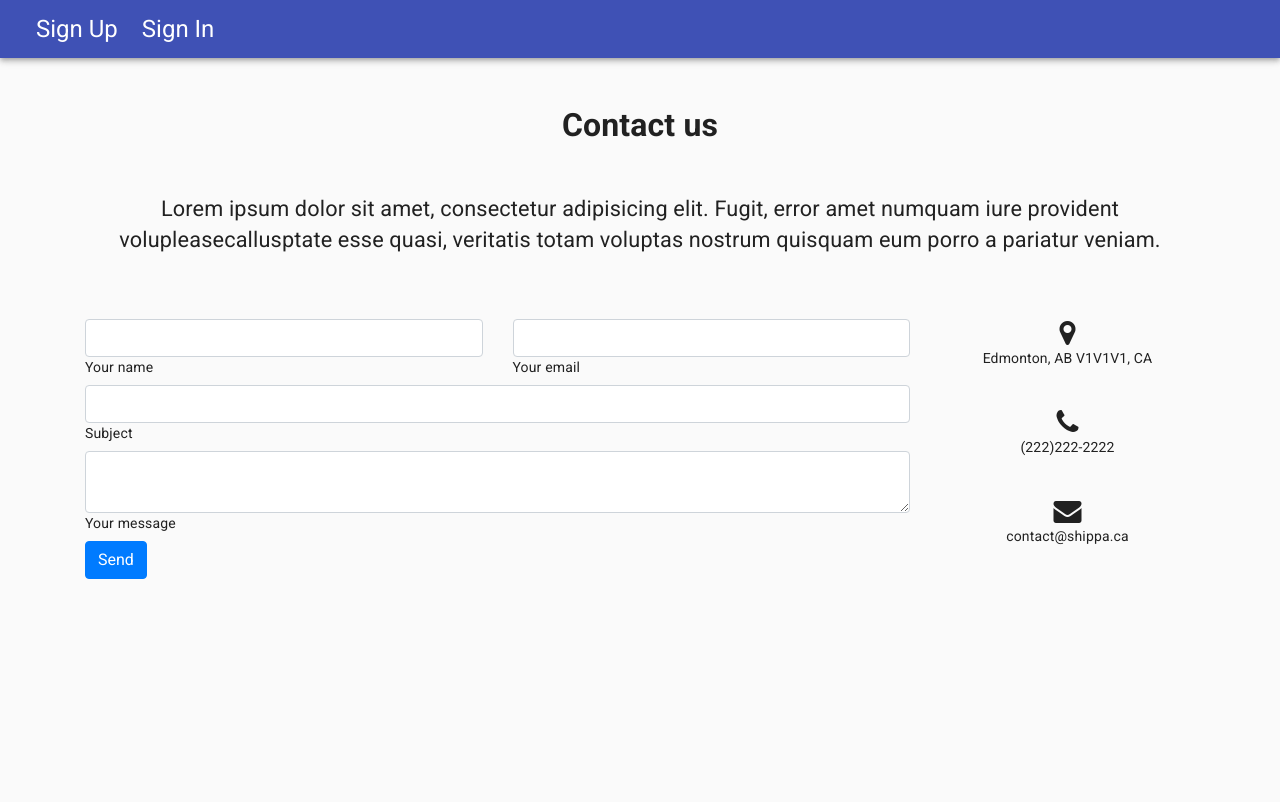
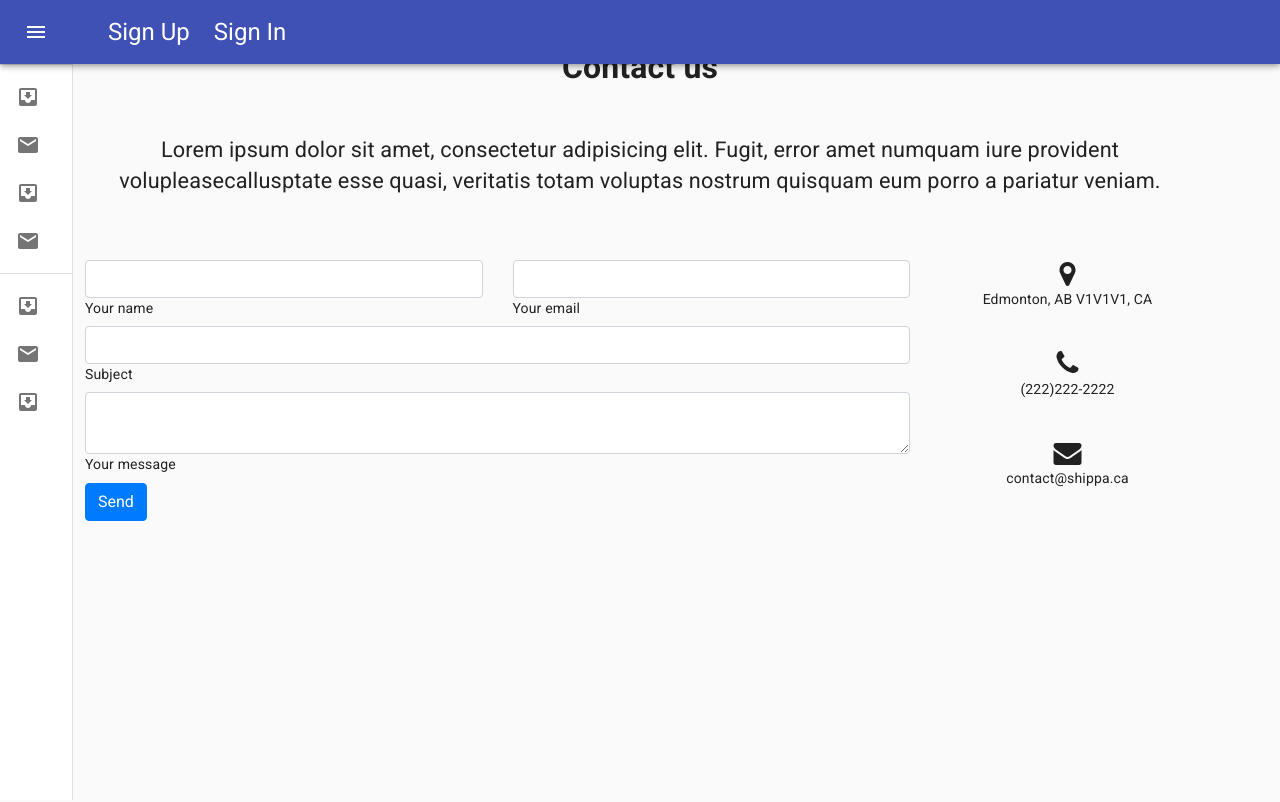
Before and after one commit to JaycobDuffel/Shippa, a React (Create React App) app: page /contact in a window 1280 px wide. Shown: the top 802 px of the page. Built offline with nearby package versions, Linux system fonts and the light colour scheme; no server answers.

Commit message:
implement map markers and info window to show all shipments

```diff
--- a/package.json
+++ b/package.json
@@ -16,6 +16,7 @@
     "mdbreact": "^4.27.0",
     "pg": "^8.3.0",
     "react": "^16.13.1",
+    "react-chat-window": "^1.2.1",
     "react-dom": "^16.13.1",
     "react-google-maps": "^9.4.5",
     "react-phone-number-input": "^3.0.25",
--- /dev/null
+++ b/public/index.css
@@ -0,0 +1,3 @@
+#root div div {
+  margin-top: 65px;
+}
--- a/src/App.css
+++ b/src/App.css
@@ -28,11 +28,6 @@
   color: #61dafb;
 }
 
-@keyframes App-logo-spin {
-  from {
-    transform: rotate(0deg);
-  }
-  to {
-    transform: rotate(360deg);
-  }
+.infoWindow {
+
 }
--- a/src/App.js
+++ b/src/App.js
@@ -10,6 +10,7 @@
 import AuthContextProvider from './contexts/authContext'
 import ScrollToTop from './components/helpers/ScrollToTop'
 import Distance from './components/NewOrder/Distance';
+
 
 // import { client } from "./elephantsql.js";
 
--- a/src/components/Map.js
+++ b/src/components/Map.js
@@ -59,7 +59,7 @@
 
   return (
     <GoogleMap
-      defaultZoom={10}
+      defaultZoom={9}
       defaultCenter={{ lat: 53.544388, lng: -113.490929 }}
     >
       {markers.map(marker => <Marker
@@ -76,9 +76,11 @@
       position={{ lat: Number(selected.lat), lng: Number(selected.lng) }}
       onCloseClick={() => setSelected(null)}
       >
-        <div>
-          <h1>{selected.name}</h1>
-        </div>
+       <div className="infoWindow">
+        <h3><p><strong>{selected.name}</strong></p></h3>
+        <h5><p>{selected.start_point}</p></h5>
+        <h5>{selected.end_point}</h5>
+      </div>
       </InfoWindow>) : null}
     </GoogleMap>
   );
@@ -86,11 +88,11 @@
 //add distance API state
 const WrappedMap = withScriptjs(withGoogleMap(Map));
 
- return (<div style={{ width: "100vw", height: "100vh" }}>
+ return (<div style={{ width: "100vh", height: "100vh" }}>
   <WrappedMap
     googleMapURL={`https://maps.googleapis.com/maps/api/js?key=${api}`}
     loadingElement={<div style={{ height: `100%` }} />}
-    containerElement={<div style={{ height: `400px` }} />}
+    containerElement={<div style={{ height: `600px`, margin: "65px"}} />}
     mapElement={<div style={{ height: `100%` }} />}
   />
 
--- a/src/components/Nav.js
+++ b/src/components/Nav.js
@@ -1,14 +1,6 @@
-import React, { useContext, useEffect } from 'react';
-import { AuthContext } from '../contexts/authContext';
+import React from 'react';
 import { makeStyles } from '@material-ui/core/styles';
-import AppBar from '@material-ui/core/AppBar';
-import Toolbar from '@material-ui/core/Toolbar';
-// import Typography from '@material-ui/core/Typography';
-import Signin from './Signin.js'
-import Signup from './Signup.js'
-import NewOrder from './NewOrder/NewOrder'
-// import { getThemeProps } from '@material-ui/styles';
-import Signout from './Signout';
+import SideBar from './SideBar'
 
 const useStyles = makeStyles({
   root: {
@@ -19,24 +11,10 @@
 
 export default function Nav({ setCheckLogin, checkLogin }) {
   const classes = useStyles()
-  const { authUser } = useContext(AuthContext)
-
-  useEffect(() => {
-    setCheckLogin(false)
-  },[checkLogin])
-
 
   return (
     <div className = {classes.root}>
-      <AppBar position="static">
-        <Toolbar variant="dense">
-            {authUser? <Signout setCheckLogin={setCheckLogin} /> : <Signup setCheckLogin={setCheckLogin} />}
-            {authUser? '' : <Signin setCheckLogin={setCheckLogin} />}
-            {authUser? <NewOrder /> : '' }
-            {authUser? <h1>Hello {authUser.name}</h1> : ""}
-        </Toolbar>
-
-      </AppBar>
+            <SideBar checkLogin={checkLogin} setCheckLogin={setCheckLogin} />
     </div>
   )
 }
--- /dev/null
+++ b/src/components/SideBar.js
@@ -0,0 +1,177 @@
+import React, { useContext, useEffect } from 'react';
+import clsx from 'clsx';
+import { makeStyles, useTheme } from '@material-ui/core/styles';
+import Drawer from '@material-ui/core/Drawer';
+import AppBar from '@material-ui/core/AppBar';
+import Toolbar from '@material-ui/core/Toolbar';
+import List from '@material-ui/core/List';
+import CssBaseline from '@material-ui/core/CssBaseline';
+import Typography from '@material-ui/core/Typography';
+import Divider from '@material-ui/core/Divider';
+import IconButton from '@material-ui/core/IconButton';
+import MenuIcon from '@material-ui/icons/Menu';
+import ChevronLeftIcon from '@material-ui/icons/ChevronLeft';
+import ChevronRightIcon from '@material-ui/icons/ChevronRight';
+import ListItem from '@material-ui/core/ListItem';
+import ListItemIcon from '@material-ui/core/ListItemIcon';
+import ListItemText from '@material-ui/core/ListItemText';
+import InboxIcon from '@material-ui/icons/MoveToInbox';
+import MailIcon from '@material-ui/icons/Mail';
+import Signin from './Signin.js'
+import Signup from './Signup.js'
+import NewOrder from './NewOrder/NewOrder'
+import Signout from './Signout';
+import { AuthContext } from '../contexts/authContext';
+
+const drawerWidth = 240;
+
+const useStyles = makeStyles((theme) => ({
+  root: {
+    display: 'flex',
+  },
+  appBar: {
+    zIndex: theme.zIndex.drawer + 1,
+    transition: theme.transitions.create(['width', 'margin'], {
+      easing: theme.transitions.easing.sharp,
+      duration: theme.transitions.duration.leavingScreen,
+    }),
+  },
+  appBarShift: {
+    marginLeft: drawerWidth,
+    width: `calc(100% - ${drawerWidth}px)`,
+    transition: theme.transitions.create(['width', 'margin'], {
+      easing: theme.transitions.easing.sharp,
+      duration: theme.transitions.duration.enteringScreen,
+    }),
+  },
+  menuButton: {
+    marginRight: 36,
+  },
+  hide: {
+    display: 'none',
+  },
+  drawer: {
+    width: drawerWidth,
+    flexShrink: 0,
+    whiteSpace: 'nowrap',
+  },
+  drawerOpen: {
+    width: drawerWidth,
+    transition: theme.transitions.create('width', {
+      easing: theme.transitions.easing.sharp,
+      duration: theme.transitions.duration.enteringScreen,
+    }),
+  },
+  drawerClose: {
+    transition: theme.transitions.create('width', {
+      easing: theme.transitions.easing.sharp,
+      duration: theme.transitions.duration.leavingScreen,
+    }),
+    overflowX: 'hidden',
+    width: theme.spacing(7) + 1,
+    [theme.breakpoints.up('sm')]: {
+      width: theme.spacing(9) + 1,
+    },
+  },
+  toolbar: {
+    display: 'flex',
+    alignItems: 'center',
+    justifyContent: 'flex-end',
+    padding: theme.spacing(0, 1),
+    // necessary for content to be below app bar
+    ...theme.mixins.toolbar,
+  },
+  content: {
+    flexGrow: 1,
+    padding: theme.spacing(3),
+  },
+}));
+
+export default function MiniDrawer({ setCheckLogin, checkLogin }) {
+  const classes = useStyles();
+  const theme = useTheme();
+  const [open, setOpen] = React.useState(false);
+  const { authUser } = useContext(AuthContext)
+
+  useEffect(() => {
+    setCheckLogin(false)
+  },[checkLogin])
+
+  const handleDrawerOpen = () => {
+    setOpen(true);
+  };
+
+  const handleDrawerClose = () => {
+    setOpen(false);
+  };
+
+  return (
+    <div className={classes.root}>
+      <CssBaseline />
+      <AppBar
+        position="fixed"
+        className={clsx(classes.appBar, {
+          [classes.appBarShift]: open,
+        })}
+      >
+        <Toolbar>
+          <IconButton
+            color="inherit"
+            aria-label="open drawer"
+            onClick={handleDrawerOpen}
+            edge="start"
+            className={clsx(classes.menuButton, {
+              [classes.hide]: open,
+            })}
+          >
+            <MenuIcon />
+          </IconButton>
+          <Typography variant="h6" noWrap>
+
+          </Typography>
+            {authUser? <Signout setCheckLogin={setCheckLogin} /> : <Signup setCheckLogin={setCheckLogin} />}
+            {authUser? '' : <Signin setCheckLogin={setCheckLogin} />}
+            {authUser? <NewOrder /> : '' }
+            {authUser? <h1>Hello {authUser.name}</h1> : ""}
+        </Toolbar>
+      </AppBar>
+      <Drawer
+        variant="permanent"
+        className={clsx(classes.drawer, {
+          [classes.drawerOpen]: open,
+          [classes.drawerClose]: !open,
+        })}
+        classes={{
+          paper: clsx({
+            [classes.drawerOpen]: open,
+            [classes.drawerClose]: !open,
+          }),
+        }}
+      >
+        <div className={classes.toolbar}>
+          <IconButton onClick={handleDrawerClose}>
+            {theme.direction === 'rtl' ? <ChevronRightIcon /> : <ChevronLeftIcon />}
+          </IconButton>
+        </div>
+        <Divider />
+        <List>
+          {['Inbox', 'Starred', 'Send email', 'Drafts'].map((text, index) => (
+            <ListItem button key={text}>
+              <ListItemIcon>{index % 2 === 0 ? <InboxIcon /> : <MailIcon />}</ListItemIcon>
+              <ListItemText primary={text} />
+            </ListItem>
+          ))}
+        </List>
+        <Divider />
+        <List>
+          {['All mail', 'Trash', 'Spam'].map((text, index) => (
+            <ListItem button key={text}>
+              <ListItemIcon>{index % 2 === 0 ? <InboxIcon /> : <MailIcon />}</ListItemIcon>
+              <ListItemText primary={text} />
+            </ListItem>
+          ))}
+        </List>
+      </Drawer>
+    </div>
+  );
+}
--- a/src/index.js
+++ b/src/index.js
@@ -3,4 +3,5 @@
 import './index.css';
 import App from './App';
 
+
 ReactDOM.render(<App />, document.getElementById('root'));
```
Also changed, not shown: 1 other file (tests, documents, lock files or other folders).
